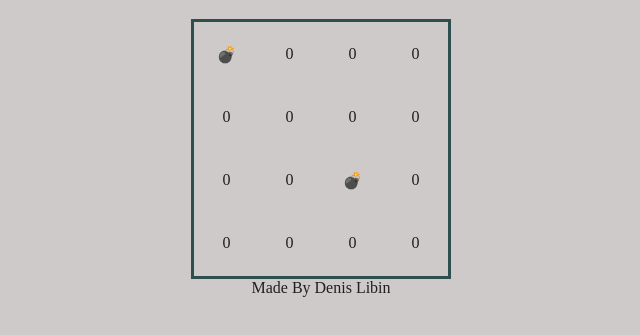
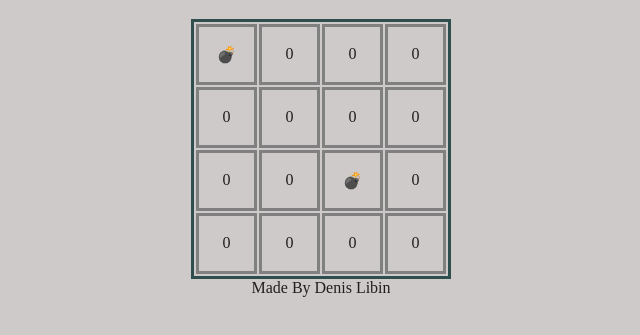
Before and after one commit to Denis-Codes/minesweeper, a plain HTML site: page index.html in a window 1280 px wide. Shown: the part 61-396 px from the top of the page, without its empty margins (319-959 px from the left). Drawn offline with Linux system fonts and the light colour scheme.

Commit message:
Add files via upload

```diff
--- a/main.css
+++ b/main.css
@@ -19,7 +19,7 @@ footer {
 }
 
 td {
-    border: none 3px ;
+    border: solid grey 3px ;
     width: 40px;
     height: 40px;
 }
```
